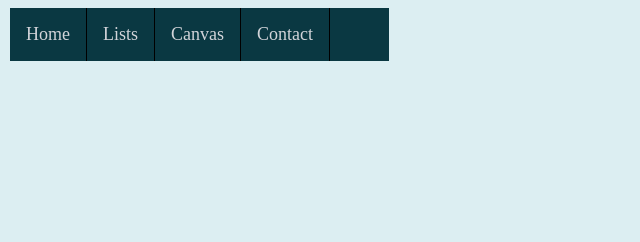
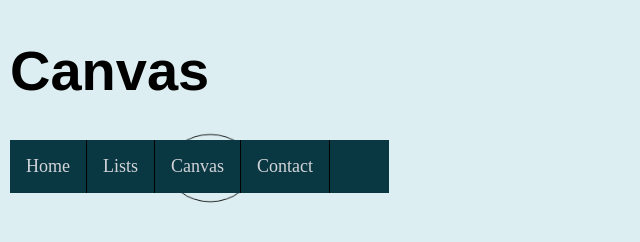
Before and after one commit to ramisouguir/reference, a website: page canvas.html in a window 1280 px wide. Shown: the whole page, without its empty margins (0-640 px from the left). Drawn offline with Linux system fonts and the light colour scheme; a web font is replaced by a local one.

Commit message:
6th commit

```diff
--- a/canvas.html
+++ b/canvas.html
@@ -6,6 +6,7 @@
     </head>
     <body>
         <canvas id = "canvas" width="1218" height="952" style="position: fixed; top: 0px; left: 0px; width: 100%; height: 100%; z-index: -1;"></canvas>
+        <h1 id = "title">Canvas</h1>
         <ul id = "navigationBar">
             <li><a href = "home.html">Home</a></li>
             <li><a href = "lists.html">Lists</a></li>
--- a/canvas.js
+++ b/canvas.js
@@ -1,5 +1,5 @@
 const c = document.getElementById("canvas");
-const canvas = c.getContext();
+const canvas = c.getContext("2d");
 
 function makeCircle()
 {
```
